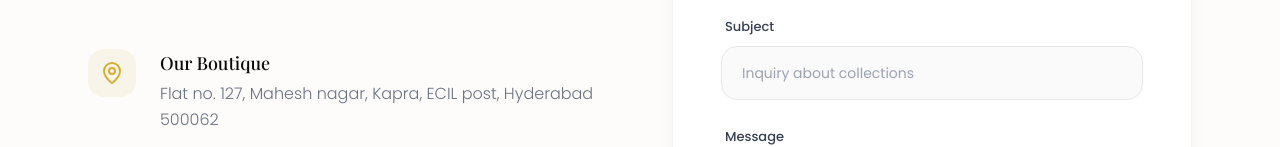
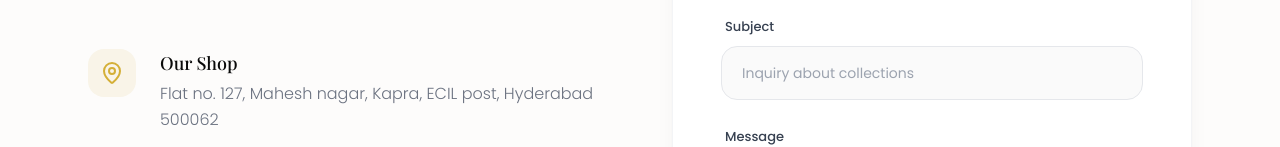
Before and after one commit to paymentsalankaarjewellers-byte/alankaar, a React (Vite) app in the folder client/: page /contact in a window 1280 px wide. Shown: the part 470-617 px from the top of the page. Built offline with nearby package versions, Linux system fonts and the light colour scheme; a web font is replaced by a local one.

Commit message:
Update Contact.jsx

```diff
--- a/client/src/pages/Contact.jsx
+++ b/client/src/pages/Contact.jsx
@@ -72,7 +72,7 @@ const Contact = () => {
                                     <MapPin size={24} />
                                 </div>
                                 <div>
-                                    <h4 className="font-medium text-black mb-1 text-lg">Our Boutique</h4>
+                                    <h4 className="font-medium text-black mb-1 text-lg">Our Shop</h4>
                                     <p className="text-gray-500 font-light leading-relaxed">
                                        Flat no. 127, Mahesh nagar, Kapra, ECIL post, Hyderabad 500062
 
```
